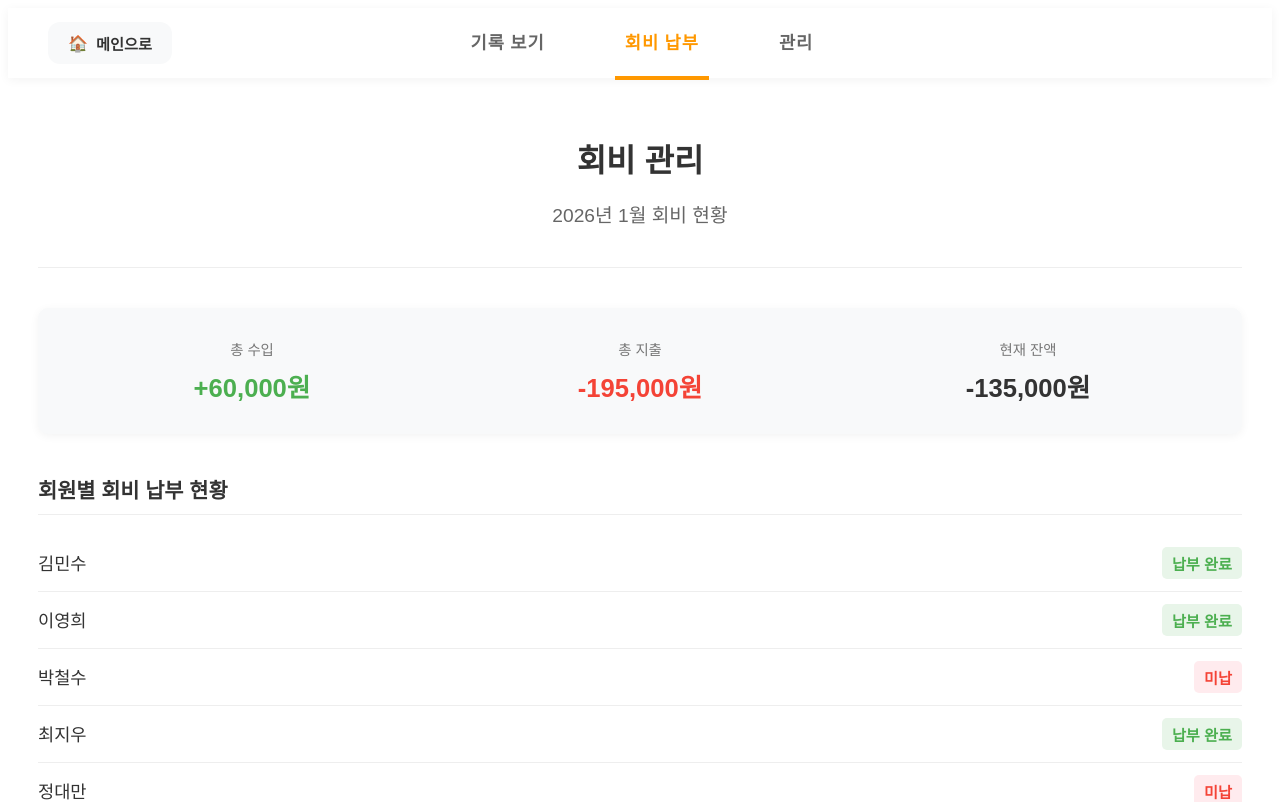
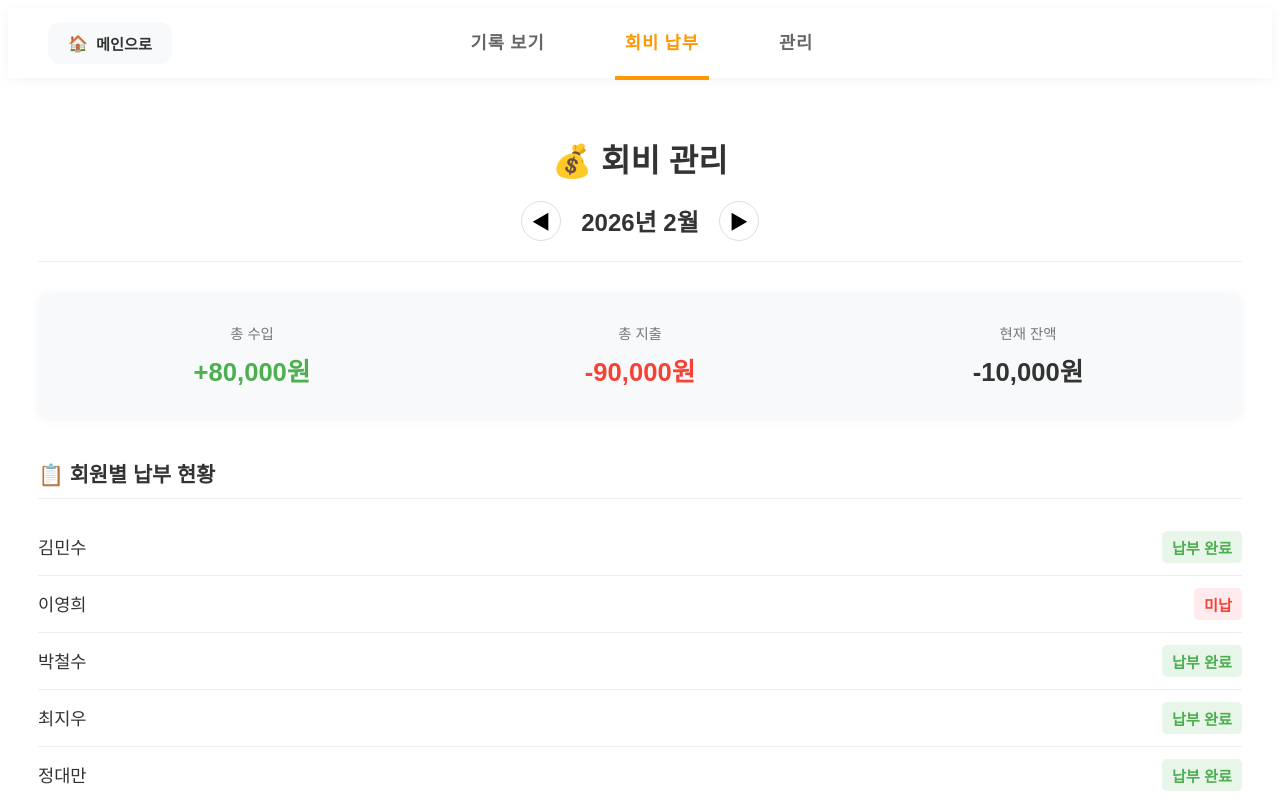
Before and after one commit to kvvxxn/Team_manager, a React (Create React App) app in the folder frontend/: page /team/finance in a window 1280 px wide. Shown: the top 802 px of the page. Built offline with nearby package versions, Linux system fonts and the light colour scheme.

Commit message:
Enhance Finance page: implement monthly data management with navigation and update styles for better usability

```diff
--- a/frontend/src/pages/Team/Finance.jsx
+++ b/frontend/src/pages/Team/Finance.jsx
@@ -1,36 +1,73 @@
-import React from 'react';
+import React, { useState } from 'react';
 import TeamHeader from '../../components/TeamHeader';
 
-// 임시 회비 및 지출 데이터
-const membersFinance = [
+// 📌 월별 데이터 (Mock Data)
+const financeData = {
+  '2026-01': {
+    members: [
       { id: 1, name: '김민수', isPaid: true, amount: 20000 },
       { id: 2, name: '이영희', isPaid: true, amount: 20000 },
       { id: 3, name: '박철수', isPaid: false, amount: 20000 },
       { id: 4, name: '최지우', isPaid: true, amount: 20000 },
       { id: 5, name: '정대만', isPaid: false, amount: 20000 },
-];
-
-const expenses = [
+    ],
+    expenses: [
       { id: 1, date: '2026-01-20', item: '경기장 대관료', amount: 80000 },
       { id: 2, date: '2026-01-22', item: '음료수 구매', amount: 15000 },
-  { id: 3, date: '2026-01-25', item: '팀 유니폼 제작 (선금)', amount: 100000 },
-];
+    ]
+  },
+  '2026-02': {
+    members: [
+      { id: 1, name: '김민수', isPaid: true, amount: 20000 },
+      { id: 2, name: '이영희', isPaid: false, amount: 20000 }, // 미납
+      { id: 3, name: '박철수', isPaid: true, amount: 20000 },
+      { id: 4, name: '최지우', isPaid: true, amount: 20000 },
+      { id: 5, name: '정대만', isPaid: true, amount: 20000 }, // 납부
+    ],
+    expenses: [
+      { id: 3, date: '2026-02-10', item: '축구공 구입 (3개)', amount: 90000 },
+    ]
+  },
+  // 데이터가 없는 달은 빈 배열 처리
+};
 
 const Finance = () => {
-  const totalIncome = membersFinance
+  // 1. 현재 보고 있는 연도와 월 상태 (초기값: 2026년 2월)
+  const [currentDate, setCurrentDate] = useState(new Date(2026, 1));
+
+  const year = currentDate.getFullYear();
+  const month = currentDate.getMonth() + 1; // 1 ~ 12
+  const monthKey = `${year}-${String(month).padStart(2, '0')}`;
+
+  // 2. 현재 월 데이터 가져오기 (없으면 빈 값)
+  const currentData = financeData[monthKey] || { members: [], expenses: [] };
+  const { members, expenses } = currentData;
+
+  // 3. 계산 로직
+  const totalIncome = members
     .filter(member => member.isPaid)
     .reduce((sum, member) => sum + member.amount, 0);
 
   const totalExpense = expenses.reduce((sum, item) => sum + item.amount, 0);
   const currentBalance = totalIncome - totalExpense;
 
+  // 4. 월 이동 핸들러
+  const handlePrevMonth = () => setCurrentDate(new Date(year, month - 2, 1));
+  const handleNextMonth = () => setCurrentDate(new Date(year, month, 1));
+
   return (
     <div style={styles.pageWrapper}>
       <TeamHeader />
       <div style={styles.container}>
         <header style={styles.header}>
-          <h2 style={styles.pageTitle}>회비 관리</h2>
-          <p style={styles.currentMonth}>2026년 1월 회비 현황</p>
+          <h2 style={styles.pageTitle}>💰 회비 관리</h2>
+
+          {/* 월별 슬라이딩 네비게이션 */}
+          <div style={styles.monthNav}>
+            <button onClick={handlePrevMonth} style={styles.navBtn}>◀</button>
+            <span style={styles.currentMonth}>{year}년 {month}월</span>
+            <button onClick={handleNextMonth} style={styles.navBtn}>▶</button>
+          </div>
         </header>
 
         <section style={styles.balanceSection}>
@@ -49,9 +86,12 @@ const Finance = () => {
         </section>
 
         <section style={styles.memberStatusSection}>
-          <h3 style={styles.sectionTitle}>회원별 회비 납부 현황</h3>
+          <h3 style={styles.sectionTitle}>📋 회원별 납부 현황</h3>
+          {members.length === 0 ? (
+            <div style={styles.emptyState}>데이터가 없습니다.</div>
+          ) : (
             <ul style={styles.memberList}>
-            {membersFinance.map(member => (
+              {members.map(member => (
                 <li key={member.id} style={styles.memberItem}>
                   <span style={styles.memberName}>{member.name}</span>
                   <span style={member.isPaid ? styles.paidStatus : styles.unpaidStatus}>
@@ -60,10 +100,14 @@ const Finance = () => {
                 </li>
               ))}
             </ul>
+          )}
         </section>
 
         <section style={styles.expenseListSection}>
-          <h3 style={styles.sectionTitle}>지출 내역</h3>
+          <h3 style={styles.sectionTitle}>💸 지출 내역</h3>
+          {expenses.length === 0 ? (
+            <div style={styles.emptyState}>지출 내역이 없습니다.</div>
+          ) : (
             <table style={styles.expenseTable}>
               <thead>
                 <tr>
@@ -82,6 +126,7 @@ const Finance = () => {
                 ))}
               </tbody>
             </table>
+          )}
         </section>
       </div>
     </div>
@@ -90,9 +135,16 @@ const Finance = () => {
 
 const styles = {
   container: { padding: '30px', backgroundColor: '#fff', minHeight: '100vh', fontFamily: 'Arial, sans-serif' },
-  header: { textAlign: 'center', marginBottom: '40px', borderBottom: '1px solid #eee', paddingBottom: '20px' },
-  pageTitle: { fontSize: '2rem', fontWeight: 'bold', color: '#333', marginBottom: '10px' },
-  currentMonth: { fontSize: '1.2rem', color: '#666' },
+  header: { textAlign: 'center', marginBottom: '30px', borderBottom: '1px solid #eee', paddingBottom: '20px' },
+  pageTitle: { fontSize: '2rem', fontWeight: 'bold', color: '#333', marginBottom: '20px' },
+
+  monthNav: { display: 'flex', justifyContent: 'center', alignItems: 'center', gap: '20px' },
+  currentMonth: { fontSize: '1.5rem', fontWeight: 'bold', color: '#333' },
+  navBtn: {
+    fontSize: '1.2rem', cursor: 'pointer', background: 'none', border: '1px solid #ddd',
+    borderRadius: '50%', width: '40px', height: '40px', display: 'flex', alignItems: 'center', justifyContent: 'center',
+    transition: '0.2s'
+  },
 
   balanceSection: {
     display: 'flex', justifyContent: 'space-around', marginBottom: '40px',
```
Lines whose indentation alone changed are shown as unchanged.
